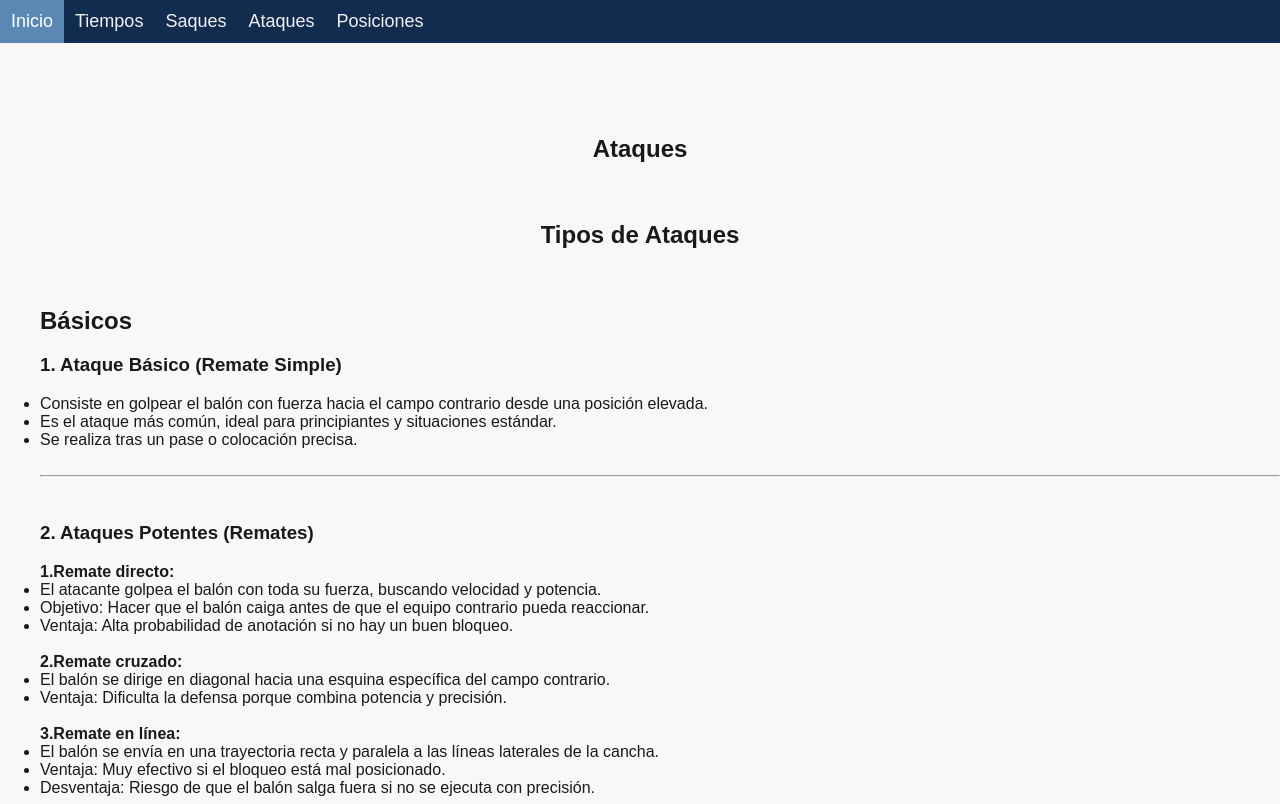
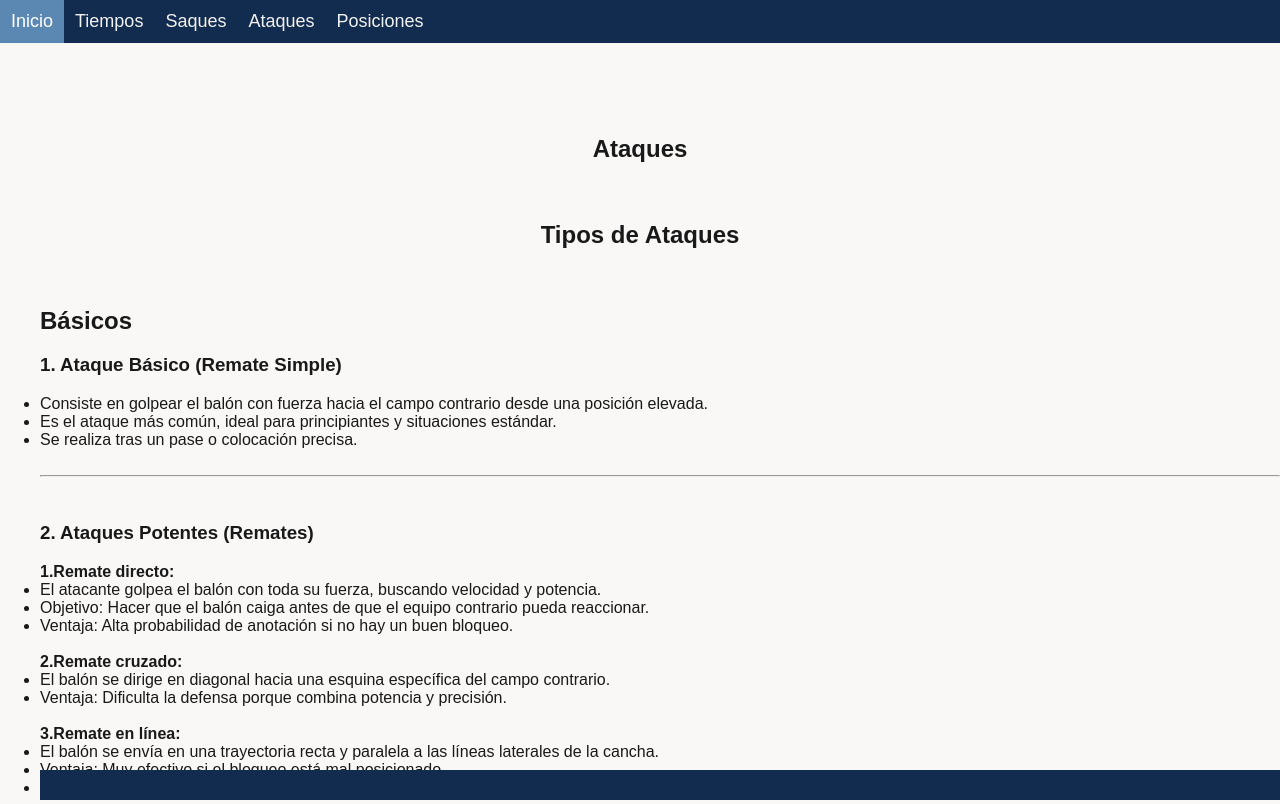
Before and after one commit to abelFl/abelFl.github.io, a plain HTML site: page ataquesvoley.html in a window 1280 px wide. Shown: the top 804 px of the page. Drawn offline with Linux system fonts and the light colour scheme.

Commit message:
Update ataquesvoley.html

```diff
--- a/ataquesvoley.html
+++ b/ataquesvoley.html
@@ -33,6 +33,16 @@ body {
   background-color: #D19275;
   color: white;
 }
+  footer {
+            background-color: #122C4F; /* Fondo oscuro */
+            color: white; /* Texto blanco */
+            text-align: center; /* Centrar el contenido */
+            padding: 15px 0; /* Espaciado interno */
+
+            position: fixed; /* Fijar el footer en la parte inferior */
+            bottom: 0;
+            width: 100%;
+        }
 </style>
 </HEAD>
 <BODY>
@@ -131,9 +141,7 @@ body {
 <LI><B>Variación:</B> Alterna entre potencia, dirección y fintas para confundir al oponente.</LI>
 <LI><B>Observa el bloqueo:</B> Busca las debilidades en la defensa del equipo contrario.</LI>
 <BR>
-<HR>
 <BR>
-<BR>
-<BR>
-
+<footer>
+    </footer>
 </UL></BODY></HTML>
```
